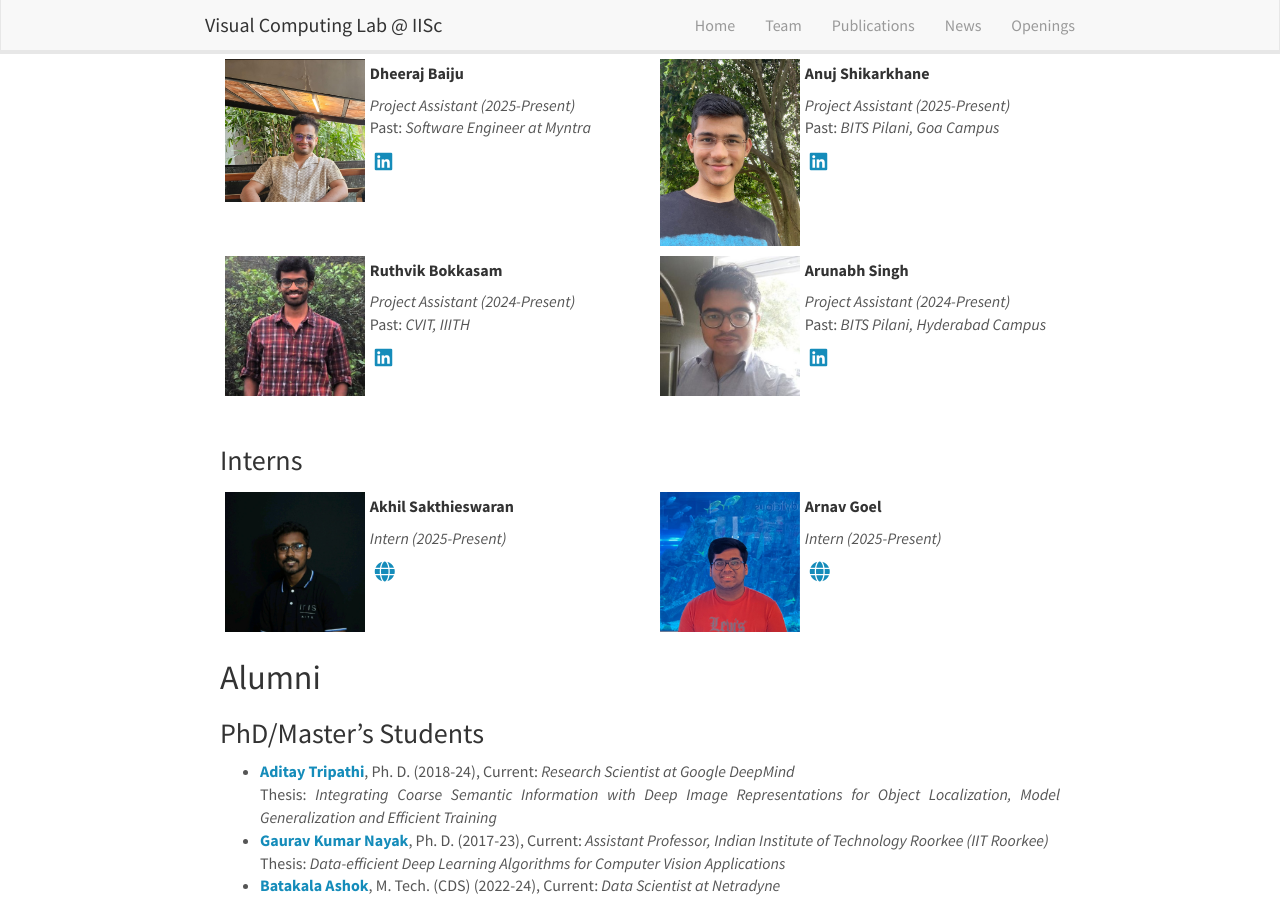
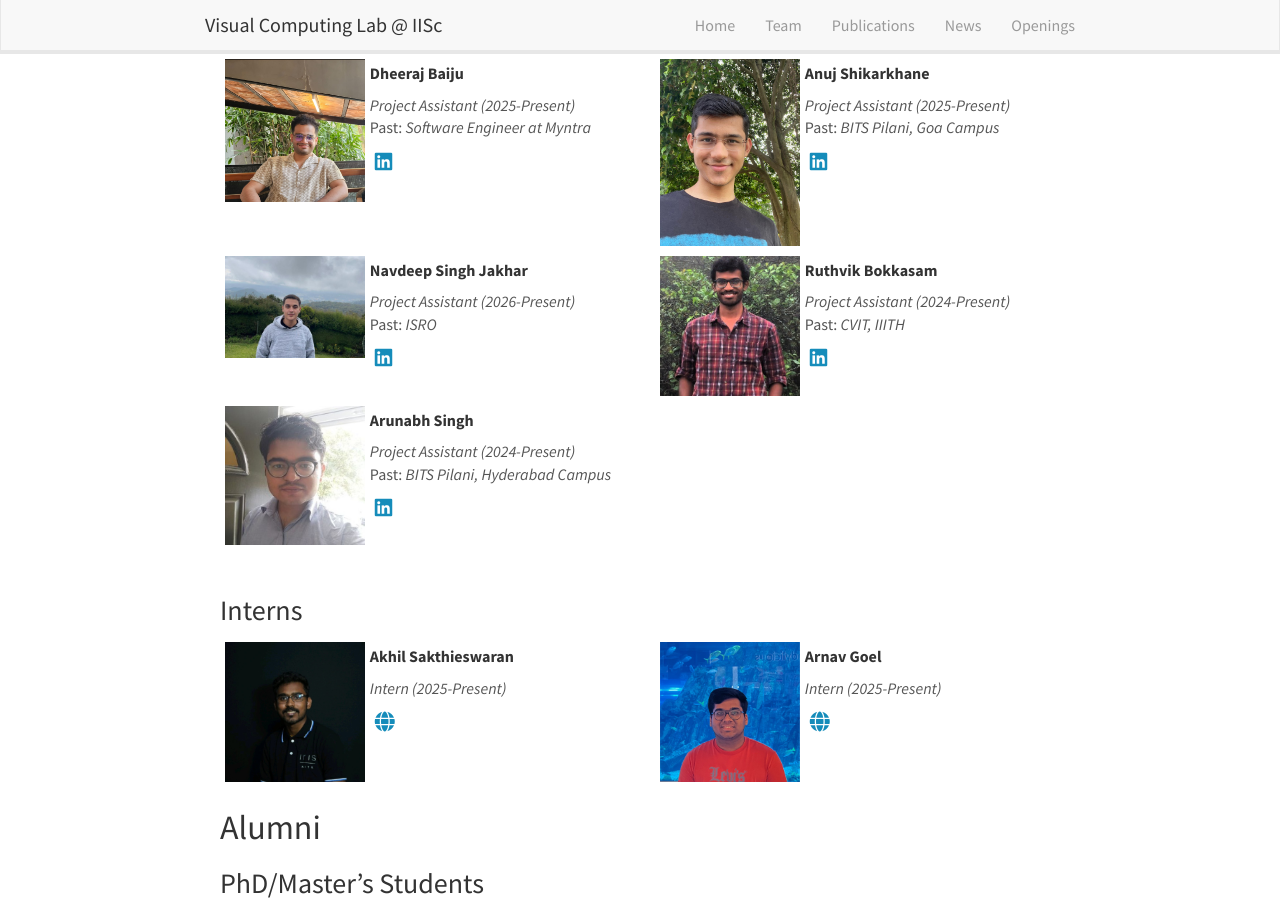
Before and after one commit to vcl-iisc/vclab-website, a Jekyll site: the page built from _pages/team.md, in a window 1280 px wide and 900 px high, scrolled down 1053 px. Built offline with Jekyll 4.4.1, drawn with Linux system fonts in a browser that asks for light colours; nearby versions of some CDN libraries.

Commit message:
Add Navdeep Singh Jakhar to lab members

```diff
--- a/_data/lab_members.yml
+++ b/_data/lab_members.yml
@@ -68,6 +68,13 @@
   linkedin: https://www.linkedin.com/in/anuj-shikarkhane-b12323223/
   past: BITS Pilani, Goa Campus
 
+- name: Navdeep Singh Jakhar
+  photo: navdeep.jpeg
+  position: Project Assistant
+  year: 2026-Present
+  linkedin: https://www.linkedin.com/in/navdeepjakhar/
+  past: ISRO
+
 - name: Ruthvik Bokkasam
   photo: ruthvik_bokkasam.png
   position: Project Assistant
```
